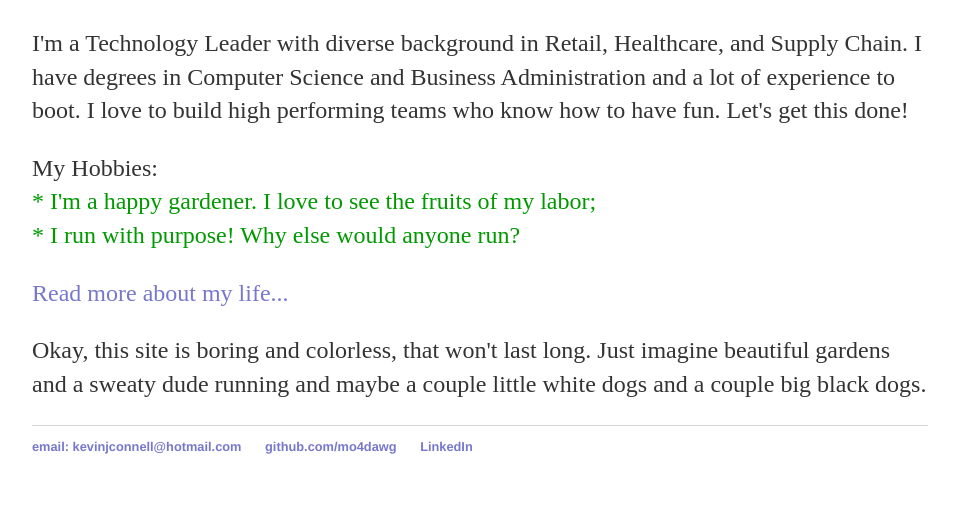
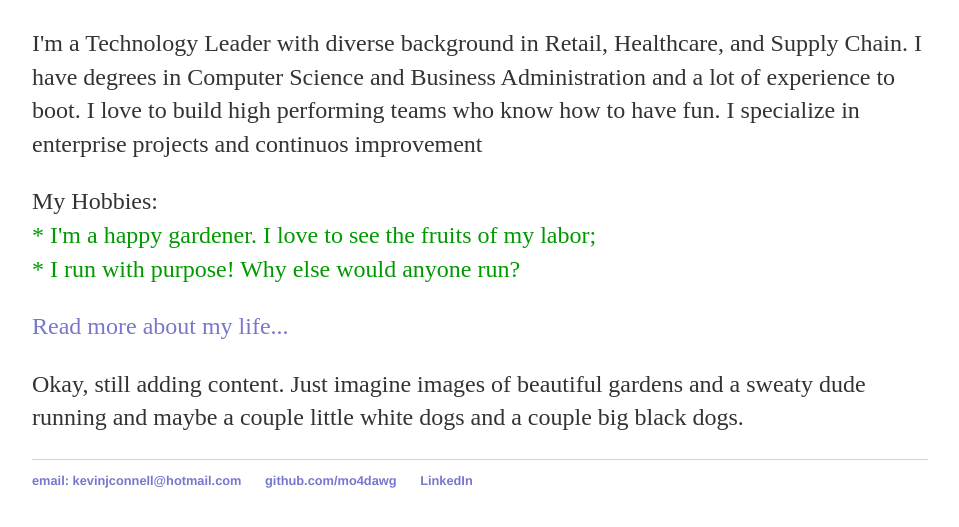
Before and after one commit to mo4dawg/mo4dawg.github.io, a Jekyll site: the page built from index.html, in a window 1280 px wide, cut to the strip 381-929 px from the top of the page. Shown: the top 527 px of the strip, without its empty margins (160-1119 px from the left). Built offline with Jekyll 4.4.1, drawn with Linux system fonts in a browser that asks for light colours.

Commit message:
Update index.html

```diff
--- a/index.html
+++ b/index.html
@@ -8,10 +8,10 @@
 	<tr> <td><img src="https://cloud.githubusercontent.com/assets/19477681/15520996/13691916-21be-11e6-9a83-be45d704431a.jpg" width="220" height="280"></td> <td width = "75%" align = "center"><h1>Hi there, I'm Kevin Connell</br>  Senior Technology Leader</h1></td> </tr>
         </table>
         <span></span>
-		<p>I'm a Technology Leader with diverse background in Retail, Healthcare, and Supply Chain.  I have degrees in Computer Science and Business Administration and a lot of experience to boot.  I love to build high performing teams who know how to have fun.  Let's get this done!</p>
+		<p>I'm a Technology Leader with diverse background in Retail, Healthcare, and Supply Chain.  I have degrees in Computer Science and Business Administration and a lot of experience to boot.  I love to build high performing teams who know how to have fun.  I specialize in enterprise projects and continuos improvement</p>
 		<p>My Hobbies:</br> <FONT COLOR="009900"> * I'm a happy gardener.  I love to see the fruits of my labor;<br> * I run with purpose!  Why else would anyone run? </FONT></p>
 		<p><span><a href="/about">Read more about my life...</a></p></span>
 		<p> </p>
-		<p>Okay, this site is boring and colorless, that won't last long.  Just imagine beautiful gardens and a sweaty dude running and maybe a couple little white dogs and a couple big black dogs.  </p>
+		<p>Okay, still adding content.  Just imagine images of beautiful gardens and a sweaty dude running and maybe a couple little white dogs and a couple big black dogs.  </p>
 
     </div><!-- /.blurb -->
```
